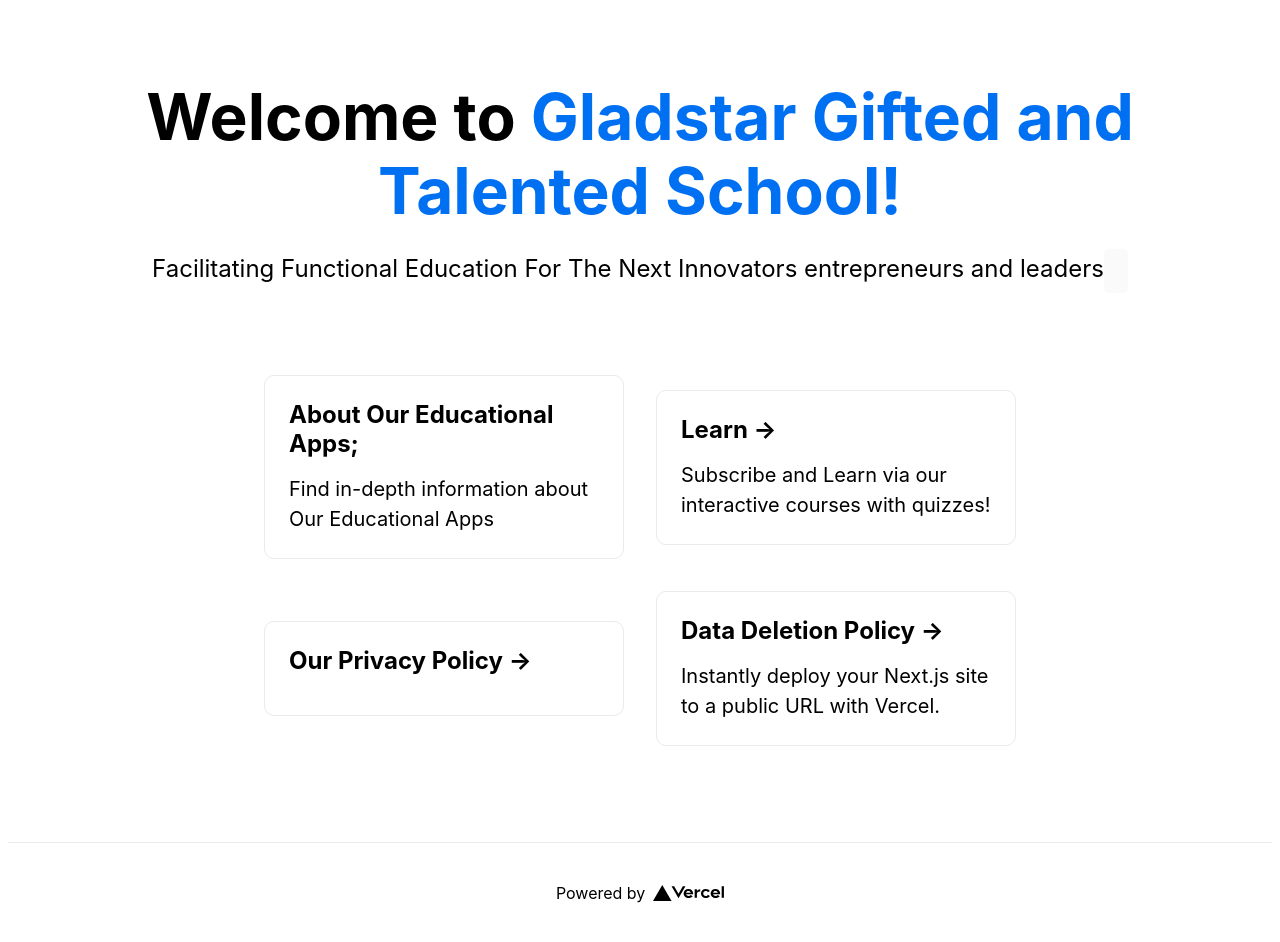
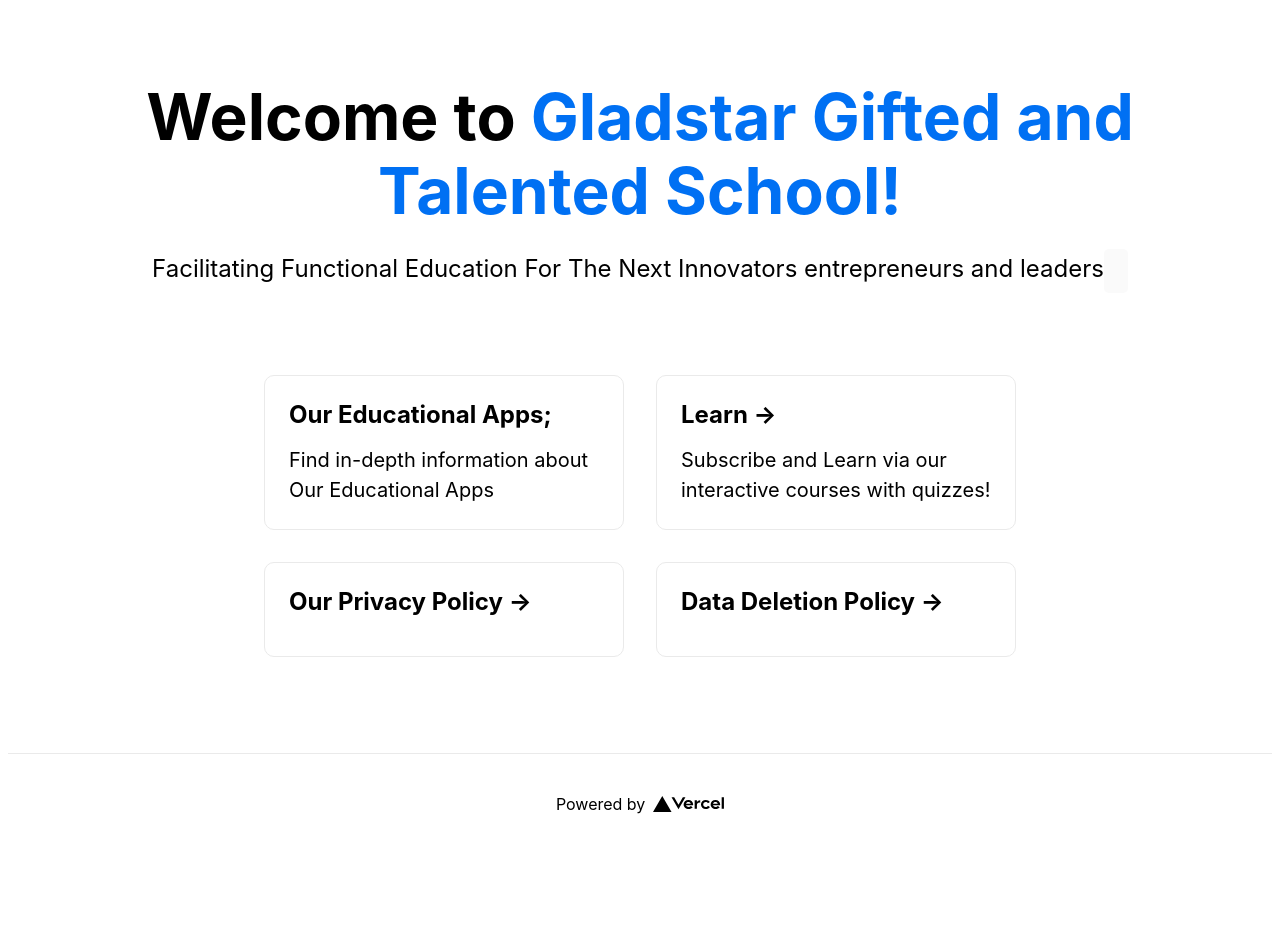
Before and after one commit to gladstargtschool6/nextjs, a Next.js app: page / in a window 1280 px wide. After the commit the page ends 853 px from the top, so only its background shows below. Built offline with nearby package versions, Linux system fonts and the light colour scheme.

Commit message:
Update index.js

```diff
--- a/pages/index.js
+++ b/pages/index.js
@@ -21,7 +21,7 @@ export default function Home() {
 
         <div className={styles.grid}>
           <a href="https://play.google.com/store/apps/dev?id=5244432553974148442" className={styles.card}>
-            <h3>About Our Educational Apps;</h3>
+            <h3>Our Educational Apps;</h3>
             <p>Find in-depth information about Our Educational Apps</p>
           </a>
 
@@ -44,7 +44,7 @@ export default function Home() {
           >
             <h3>Data Deletion Policy &rarr;</h3>
             <p>
-              Instantly deploy your Next.js site to a public URL with Vercel.
+
             </p>
           </a>
         </div>
```
